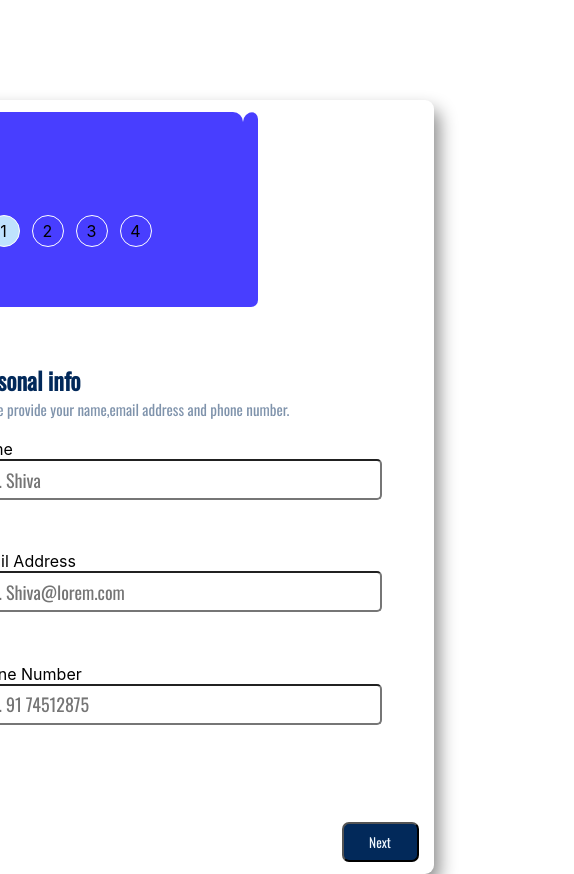
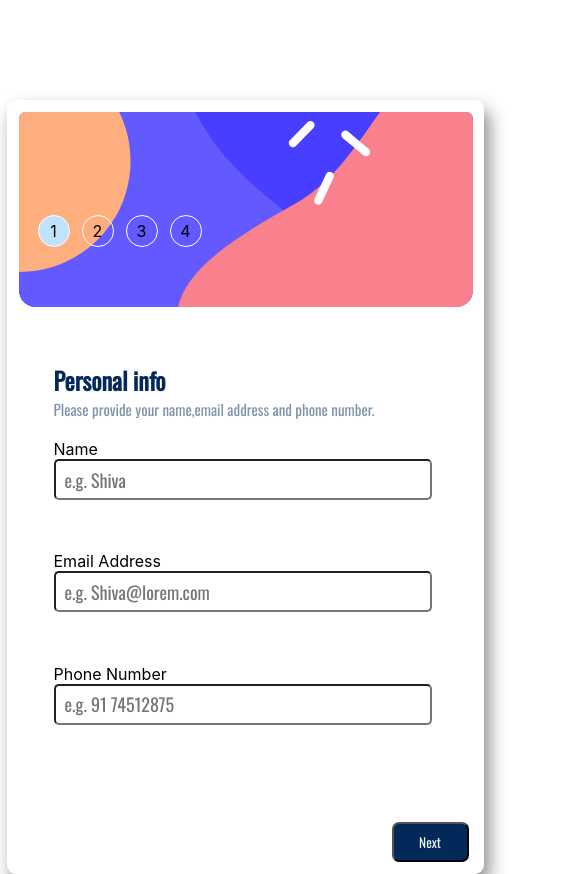
Before and after one commit to jyotirmoy-sinhababu/Multi-step-form, a React (Create React App) app: page / in a window 390 px wide. Shown: the whole page, 574 px wide, since content can reach past the window. Built offline with nearby package versions, Linux system fonts and the light colour scheme; the HTML template or start-up script is replaced by a standard one.

Commit message:
style added

```diff
--- a/src/App.css
+++ b/src/App.css
@@ -10,9 +10,9 @@
   padding-top: 100px;
 }
 
-/* @media screen and (max-width: 650px) {
+@media screen and (max-width: 650px) {
   .App {
     display: flex;
-    padding-left: 110px;
+    padding-left: 100px;
   }
-} */
+}
--- a/src/components/info/info.css
+++ b/src/components/info/info.css
@@ -39,3 +39,9 @@
   font-weight: 400;
   opacity: 0.5;
 }
+
+@media screen and (max-width: 650px) {
+  .info-cnt {
+    padding-left: 35px;
+  }
+}
--- a/src/components/sideBar/sidebar.css
+++ b/src/components/sideBar/sidebar.css
@@ -44,10 +44,12 @@
     padding-top: 42px;
     gap: 12px;
     position: relative;
-    z-index: 100;
     background: url('../../assets/sidebar.svg');
-    height: 700px;
-    width: 370px;
+    background-size: cover;
+    background-position: right bottom;
+    height: 900px;
+    width: 435px;
+    max-width: 100%;
     border-radius: 7px;
   }
 
--- a/src/pages/home/home.css
+++ b/src/pages/home/home.css
@@ -18,6 +18,5 @@
     height: 750px;
     width: 453px;
     padding: 12px;
-    box-shadow: 5px 10px 18px #888888;
   }
 }
```
